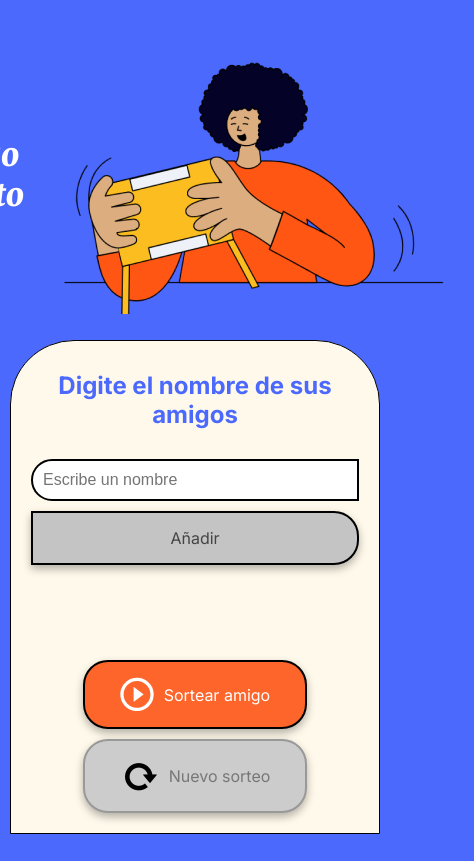
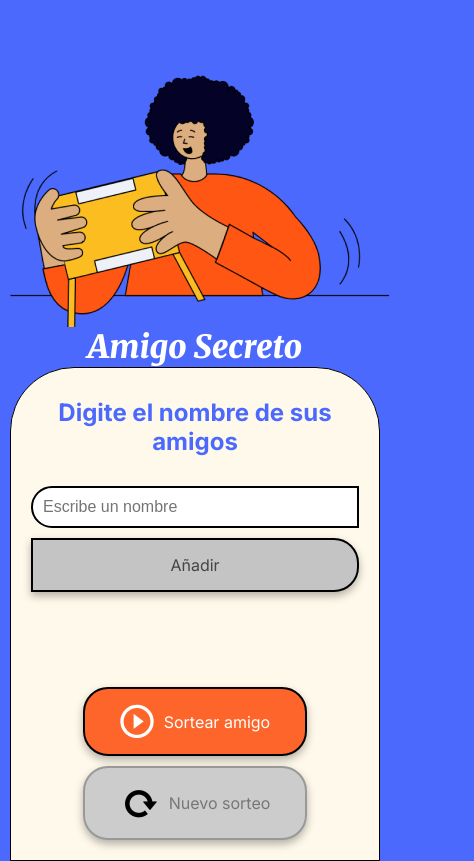
Before and after one commit to Aquatimez1991/Amigo-secreto, a plain HTML site: page index.html in a window 390 px wide. Shown: the whole page, 474 px wide, since content can reach past the window. Drawn offline with nearby package versions, Linux system fonts and the light colour scheme.

Commit message:
Agrega titulo adaptativo

```diff
--- a/style.css
+++ b/style.css
@@ -35,10 +35,12 @@ body {
 .header-banner {
     flex: 40%;
     display: flex;
+    flex-direction: column-reverse;
     justify-content: center;
     align-items: center;
     padding: 40px 0 0;
 }
+
 
 /* Sección de entrada */
 .input-section {
@@ -227,8 +229,10 @@ ul {
     }
 
     .header-banner {
-        flex: 100%;
-        padding: 20px;
+        display: flex;
+        flex-direction: column-reverse;
+        align-items: center;
+        justify-content: center;
     }
 
     .main-title {
```
